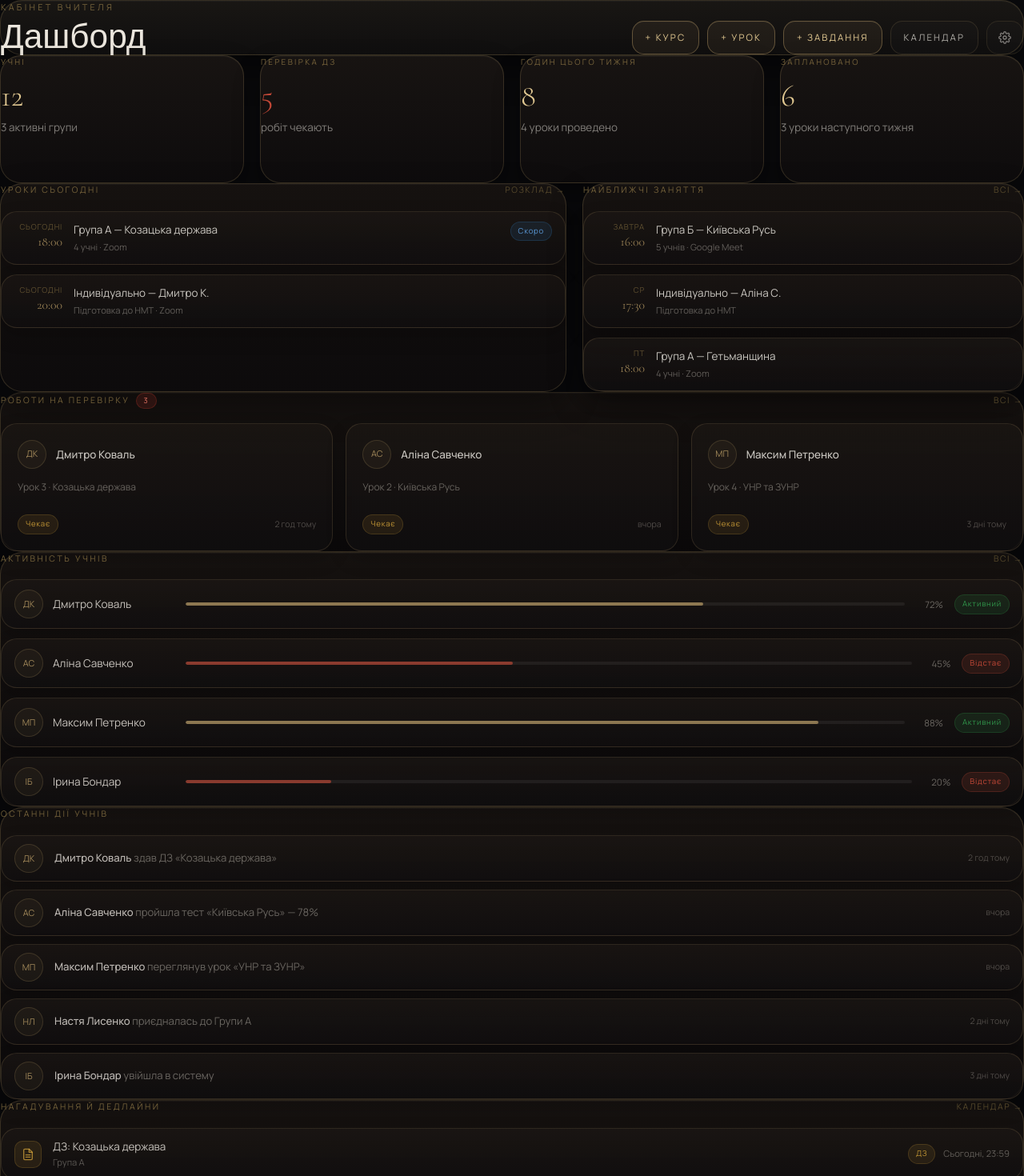
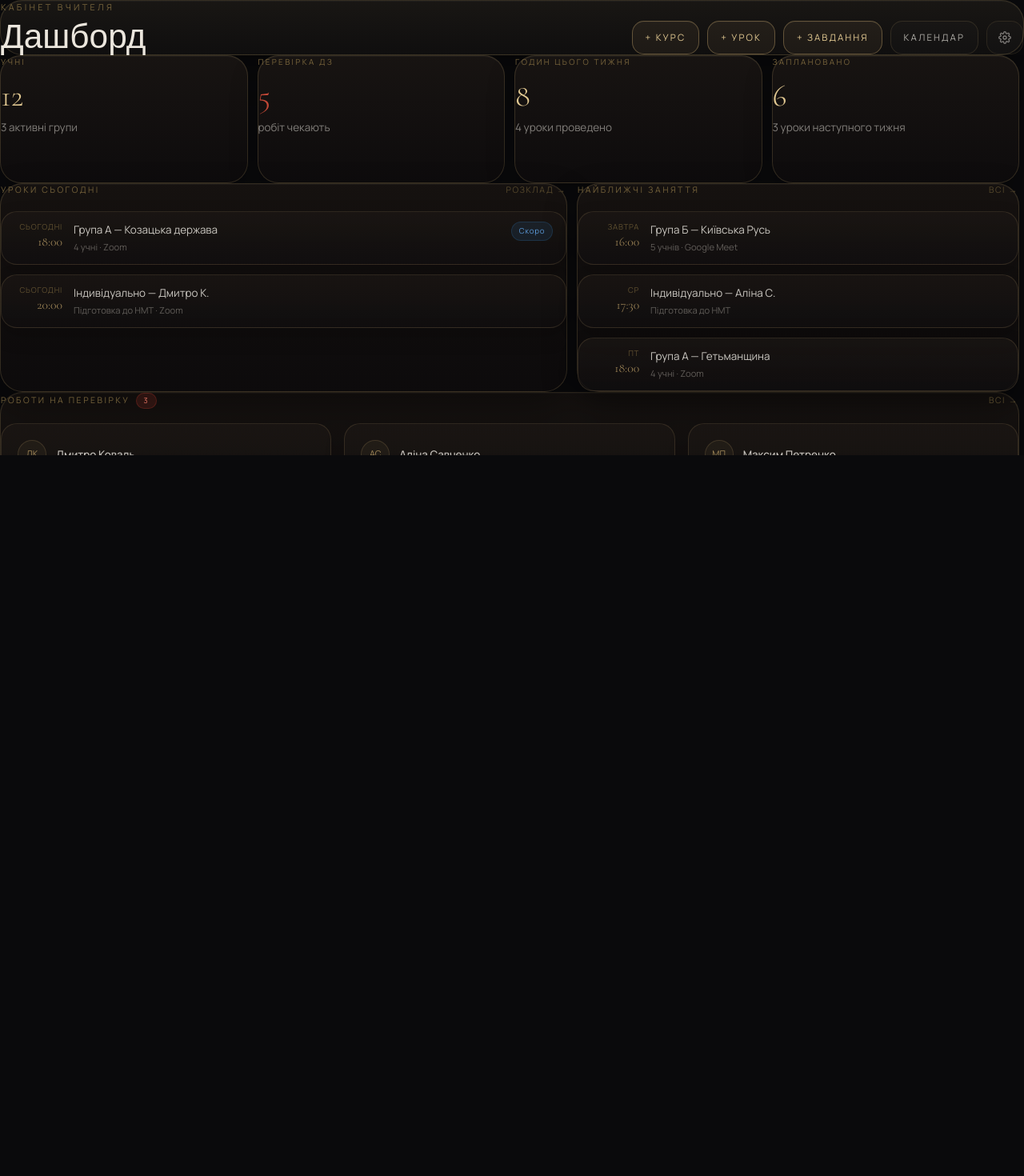
Before and after one commit to historicalalice-pixel/kaya-lms, a Next.js app in the folder web/: page /teacher in a window 1280 px wide. Shown: the top 1470 px of the page at 80% size. After the commit the page ends 800 px from the top, so only its background shows below. Built offline with nearby package versions, Linux system fonts and the light colour scheme.

Commit message:
Compress teacher dashboard into single-screen desktop layout

```diff
--- a/web/src/app/teacher/page.tsx
+++ b/web/src/app/teacher/page.tsx
@@ -357,20 +357,27 @@ export default function TeacherDashboard() {
       case "pendingReview":
         return <PendingReviewBlock key="pendingReview" isDesktop={isDesktop} works={works} />;
       case "studentActivity":
-        return <StudentActivityBlock key="studentActivity" />;
+        return <StudentActivityBlock key="studentActivity" isDesktop={isDesktop} />;
       case "recentActions":
-        return <RecentActionsBlock key="recentActions" />;
+        return <RecentActionsBlock key="recentActions" isDesktop={isDesktop} />;
       case "deadlines":
-        return <DeadlinesBlock key="deadlines" />;
+        return <DeadlinesBlock key="deadlines" isDesktop={isDesktop} />;
       default:
         return null;
     }
   };
 
   return (
-    <div className="mx-auto w-full" style={{ maxWidth: `${pageMaxWidth}px` }}>
+    <div
+      className="mx-auto w-full"
+      style={{
+        maxWidth: `${pageMaxWidth}px`,
+        height: isDesktop ? "calc(100vh - 24px)" : "auto",
+        overflow: "hidden",
+      }}
+    >
       {/* Hero */}
-      <section className="mb-10 p-6 sm:p-7 lg:p-8" style={heroPanel}>
+      <section className="mb-4 p-5 sm:p-6 lg:p-6" style={heroPanel}>
         <div
           style={{
             display: "flex",
@@ -580,7 +587,15 @@ export default function TeacherDashboard() {
       </section>
 
       {/* Блоки в порядку користувача */}
-      {blocks.map((block) => renderBlock(block))}
+      <div
+        style={{
+          height: isDesktop ? "calc(100vh - 300px)" : "auto",
+          overflowY: isDesktop ? "auto" : "visible",
+          paddingRight: isDesktop ? 6 : 0,
+        }}
+      >
+        {blocks.map((block) => renderBlock(block))}
+      </div>
     </div>
   );
 }
@@ -592,13 +607,13 @@ export default function TeacherDashboard() {
 function StatsBlock({ isDesktop }: { isDesktop: boolean }) {
   return (
     <section
-      className="mb-10"
+      className="mb-4 lg:mb-5"
       style={{
         display: "grid",
         gridTemplateColumns: isDesktop
           ? "repeat(4, 1fr)"
           : "repeat(2, 1fr)",
-        gap: 20,
+        gap: isDesktop ? 12 : 20,
       }}
     >
       <StatCard label="Учні" value="12" hint="3 активні групи" />
@@ -616,15 +631,15 @@ function StatsBlock({ isDesktop }: { isDesktop: boolean }) {
 function TodayLessonsBlock({ isDesktop }: { isDesktop: boolean }) {
   return (
     <section
-      className="mb-10"
+      className="mb-4 lg:mb-5"
       style={{
         display: "grid",
         gridTemplateColumns: isDesktop ? "1.18fr 0.92fr" : "1fr",
-        gap: 20,
+        gap: isDesktop ? 12 : 20,
       }}
     >
       {/* Уроки сьогодні */}
-      <article className="p-5 sm:p-6" style={sectionPanel}>
+      <article className="p-4 sm:p-5" style={sectionPanel}>
         <div style={{ marginBottom: 18, display: "flex", alignItems: "center", justifyContent: "space-between" }}>
           <p style={sectionTitle}>Уроки сьогодні</p>
           <Link href="/teacher/calendar" style={sectionLink}>
@@ -679,7 +694,7 @@ function TodayLessonsBlock({ isDesktop }: { isDesktop: boolean }) {
       </article>
 
       {/* Найближчі заняття */}
-      <article className="p-5 sm:p-6" style={sectionPanel}>
+      <article className="p-4 sm:p-5" style={sectionPanel}>
         <div style={{ marginBottom: 18, display: "flex", alignItems: "center", justifyContent: "space-between" }}>
           <p style={sectionTitle}>Найближчі заняття</p>
           <Link href="/teacher/calendar" style={sectionLink}>
@@ -729,7 +744,7 @@ function PendingReviewBlock({
   works: TeacherAssignment[];
 }) {
   return (
-    <section className="mb-10 p-5 sm:p-6" style={sectionPanel}>
+    <section className="mb-4 lg:mb-5 p-4 sm:p-5" style={sectionPanel}>
       <div style={{ marginBottom: 18, display: "flex", alignItems: "center", justifyContent: "space-between" }}>
         <p style={{ ...sectionTitle, display: "flex", alignItems: "center", gap: 8 }}>
           <span>Роботи на перевірку</span>
@@ -760,7 +775,7 @@ function PendingReviewBlock({
           gap: 16,
         }}
       >
-        {works.slice(0, 6).map((work) => (
+        {works.slice(0, isDesktop ? 3 : 6).map((work) => (
           <Link
             key={work.id}
             href="/teacher/assignments"
@@ -812,9 +827,9 @@ function PendingReviewBlock({
 // Блок: Активність учнів (прогрес)
 // ─────────────────────────────────────────────────────────────────────────────
 
-function StudentActivityBlock() {
+function StudentActivityBlock({ isDesktop }: { isDesktop: boolean }) {
   return (
-    <section className="mb-10 p-5 sm:p-6" style={sectionPanel}>
+    <section className="mb-4 lg:mb-5 p-4 sm:p-5" style={sectionPanel}>
       <div style={{ marginBottom: 18, display: "flex", alignItems: "center", justifyContent: "space-between" }}>
         <p style={sectionTitle}>Активність учнів</p>
         <Link href="/teacher/students" style={sectionLink}>
@@ -823,7 +838,7 @@ function StudentActivityBlock() {
       </div>
 
       <div style={{ display: "flex", flexDirection: "column", gap: 12 }}>
-        {mockStudents.map((student) => (
+        {mockStudents.slice(0, isDesktop ? 4 : mockStudents.length).map((student) => (
           <div
             key={student.name}
             style={{
@@ -892,15 +907,15 @@ function StudentActivityBlock() {
 // Блок: Останні дії учнів
 // ─────────────────────────────────────────────────────────────────────────────
 
-function RecentActionsBlock() {
+function RecentActionsBlock({ isDesktop }: { isDesktop: boolean }) {
   return (
-    <section className="mb-10 p-5 sm:p-6" style={sectionPanel}>
+    <section className="mb-4 lg:mb-5 p-4 sm:p-5" style={sectionPanel}>
       <div style={{ marginBottom: 18, display: "flex", alignItems: "center", justifyContent: "space-between" }}>
         <p style={sectionTitle}>Останні дії учнів</p>
       </div>
 
       <div style={{ display: "flex", flexDirection: "column", gap: 10 }}>
-        {mockRecentActions.map((item, index) => (
+        {mockRecentActions.slice(0, isDesktop ? 3 : mockRecentActions.length).map((item, index) => (
           <div
             key={`action-${index}`}
             style={{
@@ -933,7 +948,7 @@ function RecentActionsBlock() {
 // Блок: Нагадування й дедлайни
 // ─────────────────────────────────────────────────────────────────────────────
 
-function DeadlinesBlock() {
+function DeadlinesBlock({ isDesktop }: { isDesktop: boolean }) {
   const typeLabels: Record<Deadline["type"], string> = {
     assignment: "ДЗ",
     test: "Тест",
@@ -965,7 +980,7 @@ function DeadlinesBlock() {
   };
 
   return (
-    <section className="mb-10 p-5 sm:p-6" style={sectionPanel}>
+    <section className="mb-4 lg:mb-5 p-4 sm:p-5" style={sectionPanel}>
       <div style={{ marginBottom: 18, display: "flex", alignItems: "center", justifyContent: "space-between" }}>
         <p style={sectionTitle}>Нагадування й дедлайни</p>
         <Link href="/teacher/calendar" style={sectionLink}>
@@ -974,7 +989,7 @@ function DeadlinesBlock() {
       </div>
 
       <div style={{ display: "flex", flexDirection: "column", gap: 10 }}>
-        {mockDeadlines.map((item, index) => {
+        {mockDeadlines.slice(0, isDesktop ? 3 : mockDeadlines.length).map((item, index) => {
           const tc = typeColors[item.type];
           return (
             <div
```
